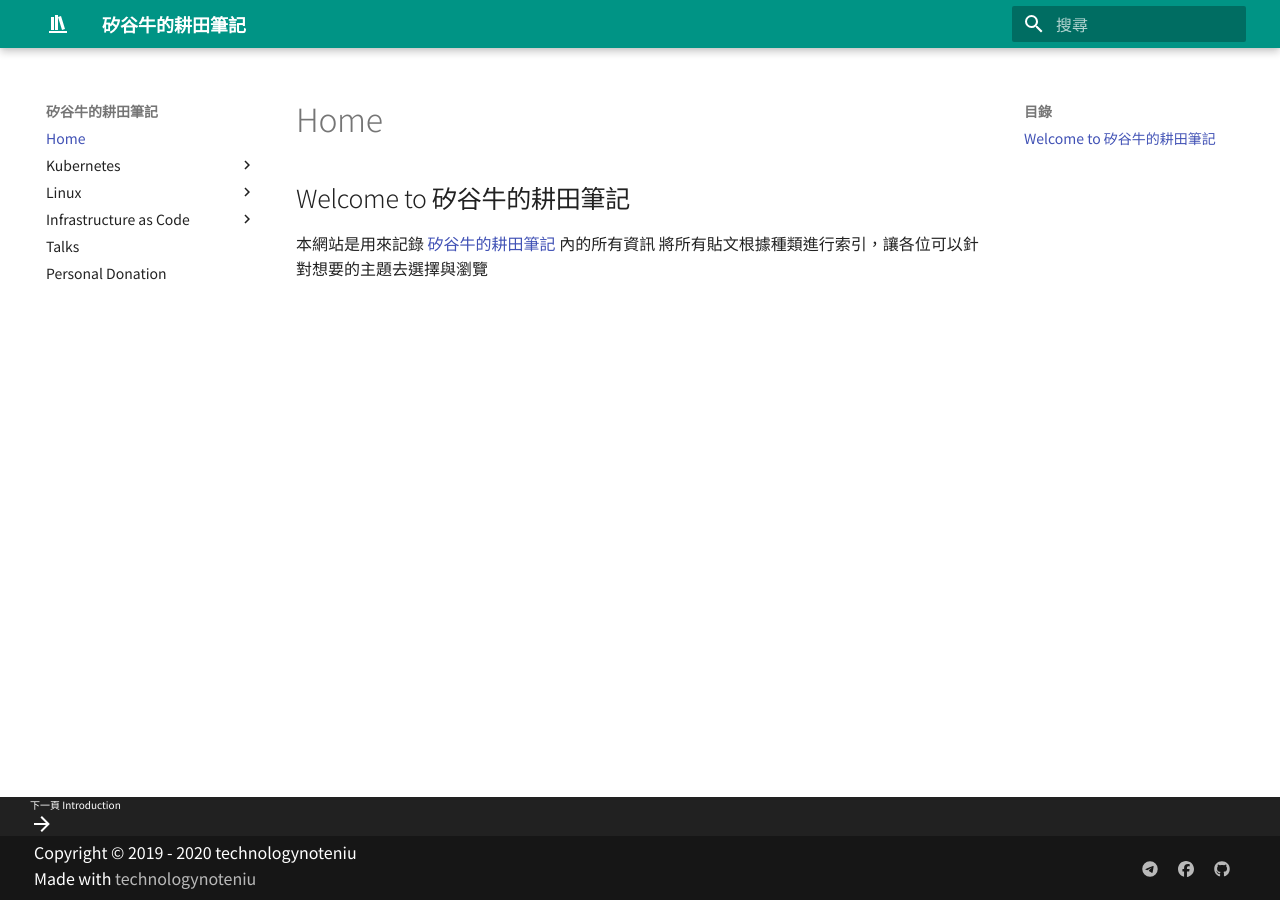
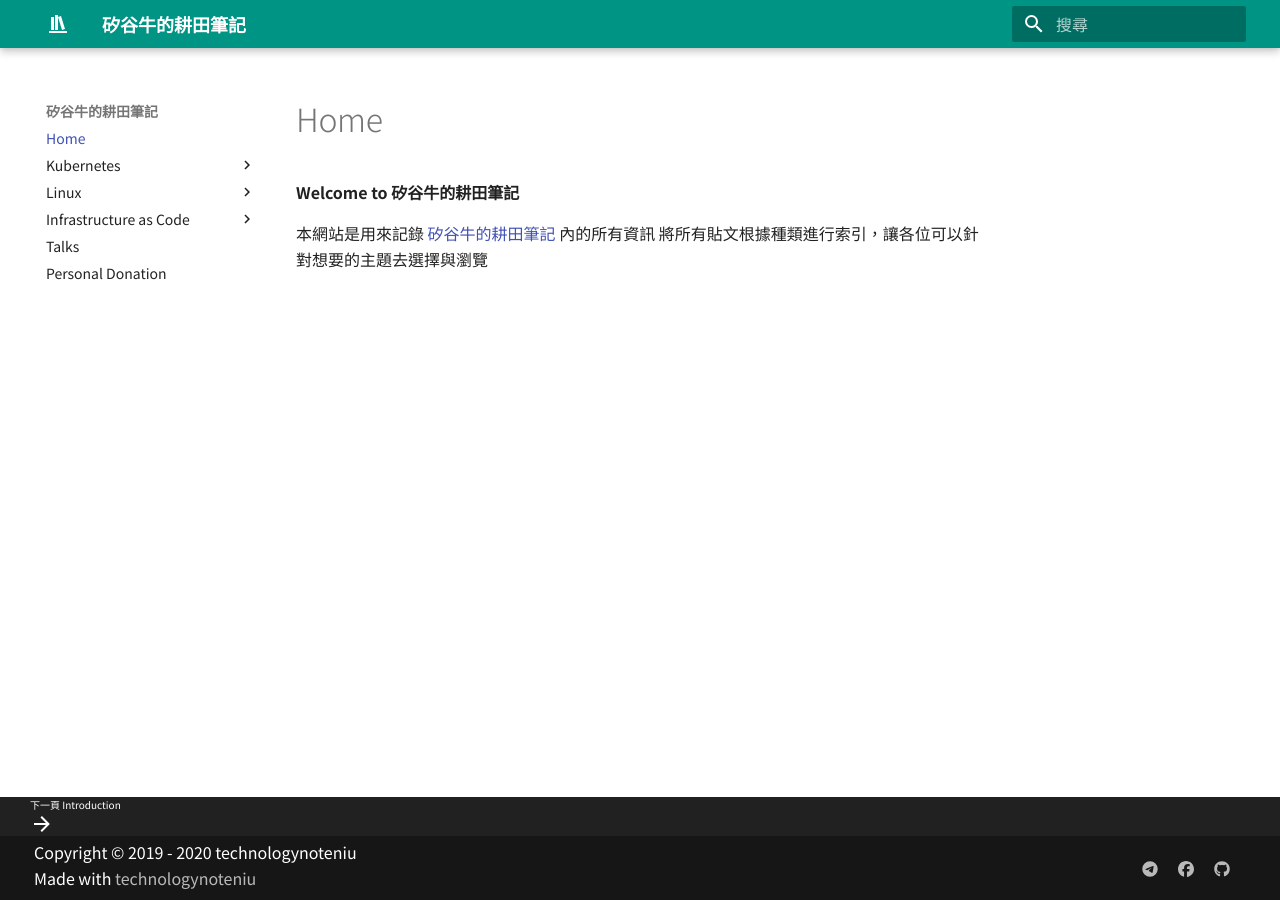
Before and after one commit to technologynoteniu/awesome-notes, an MkDocs documentation site: the page built from docs/README.md, in a window 1280 px wide. Built offline with MkDocs 1.6.1 and Material for MkDocs 9.7.7, drawn with Linux system fonts in a browser that asks for light colours.

Commit message:
change style

```diff
--- a/docs/README.md
+++ b/docs/README.md
@@ -1,4 +1,4 @@
-## Welcome to 矽谷牛的耕田筆記
+**Welcome to 矽谷牛的耕田筆記**
 
 本網站是用來記錄 [矽谷牛的耕田筆記](https://www.facebook.com/technologynoteniu) 內的所有資訊
 將所有貼文根據種類進行索引，讓各位可以針對想要的主題去選擇與瀏覽
--- a/mkdocs.yml
+++ b/mkdocs.yml
@@ -11,6 +11,8 @@
   palette:
     primary: teal
     scheme: preference
+  features:
+    - navigation.instant
 nav:
   - Home: README.md
   - Kubernetes:
@@ -37,3 +39,6 @@
       link: https://www.facebook.com/technologynoteniu
     - icon: fontawesome/brands/github
       link: https://github.com/technologynoteniu
+markdown_extensions:
+  - toc:
+      permalink: true
```
Also changed, not shown: docs/donations.md (+1 -1 lines).
